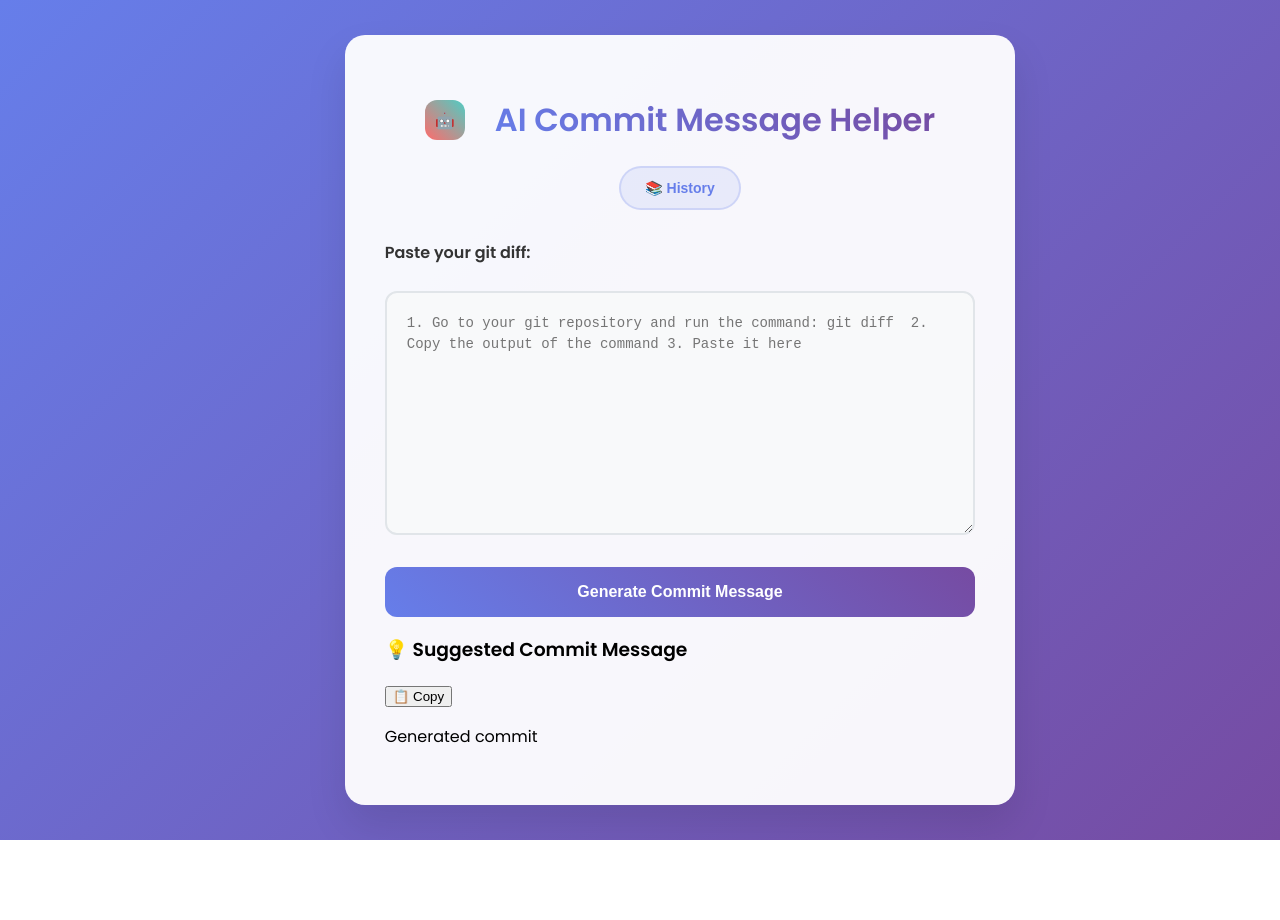
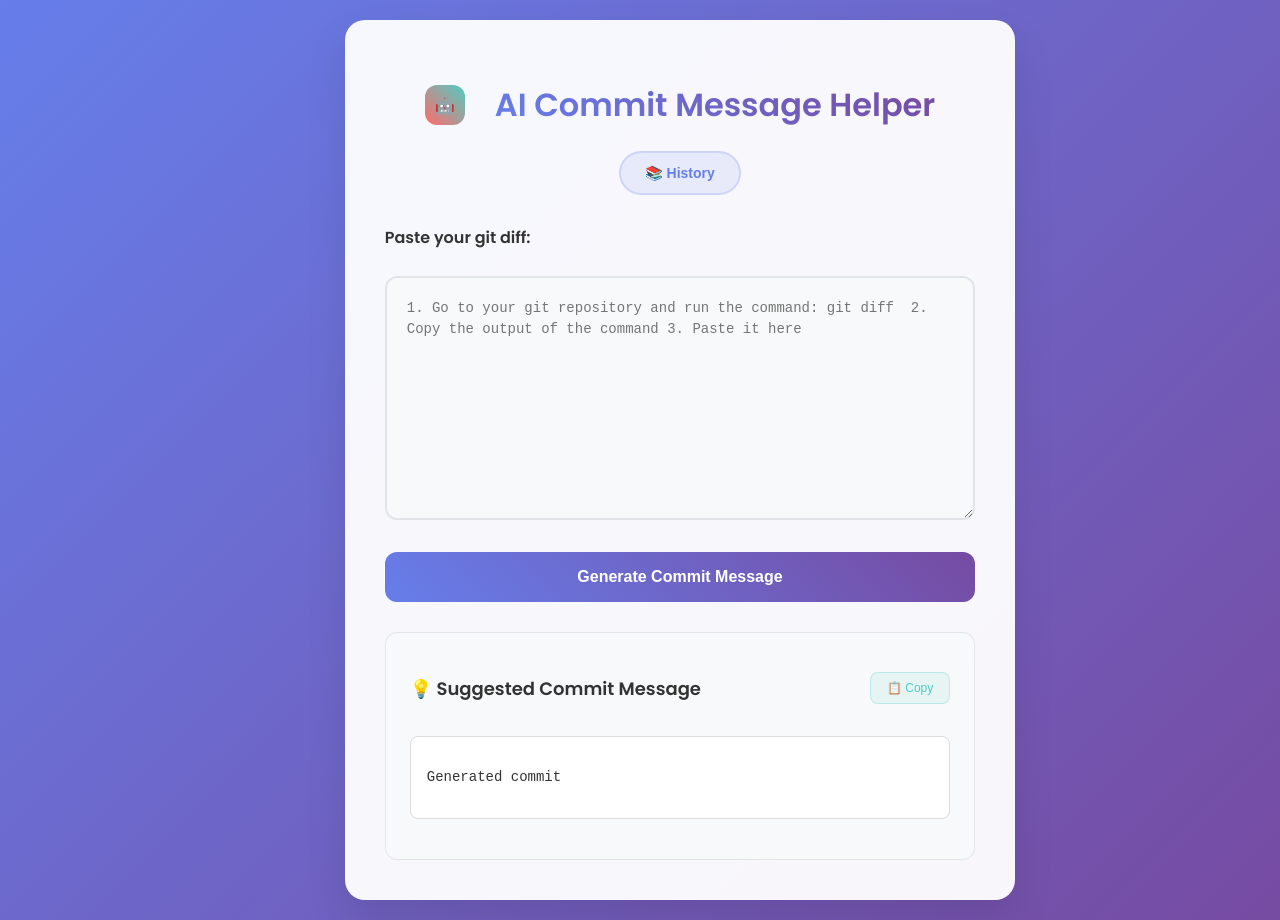
Before and after one commit to KatheRojasO/ai-commit-message-helper, a React (Vite) app in the folder frontend/: page / in a window 1280 px wide. Before the commit the page ends 840 px from the top, so only its background shows below. Built offline with nearby package versions, Linux system fonts and the light colour scheme.

Commit message:
Style commit suggestion box component

```diff
--- /dev/null
+++ b/frontend/src/style/components/CommitSuggestionBox.css
@@ -0,0 +1,47 @@
+.result-section-container {
+  background: #f8f9fa;
+  border-radius: 12px;
+  padding: 24px;
+  border: 1px solid #e1e5e9;
+  margin-top: 30px;
+}
+
+.result-header {
+  display: flex;
+  align-items: center;
+  justify-content: space-between;
+  margin-bottom: 16px;
+}
+
+.result-title {
+  font-size: 18px;
+  font-weight: 600;
+  color: #333;
+}
+
+.commit-suggestion {
+  background: white;
+  border: 1px solid #ddd;
+  border-radius: 8px;
+  padding: 16px;
+  font-family: 'Courier New', monospace;
+  font-size: 14px;
+  line-height: 1.5;
+  color: #333;
+  margin-bottom: 16px;
+}
+
+.copy-button {
+  padding: 8px 16px;
+  background: rgba(78, 205, 196, 0.1);
+  color: #4ecdc4;
+  border: 1px solid rgba(78, 205, 196, 0.3);
+  border-radius: 8px;
+  font-size: 12px;
+  cursor: pointer;
+  transition: all 0.3s ease;
+}
+
+.copy-button:hover {
+  background: rgba(78, 205, 196, 0.2);
+}
--- a/frontend/src/style/styles.css
+++ b/frontend/src/style/styles.css
@@ -2,3 +2,4 @@
 
 @import "./components/Header.css";
 @import "./components/DiffInput.css";
+@import "./components/CommitSuggestionBox.css";
```
